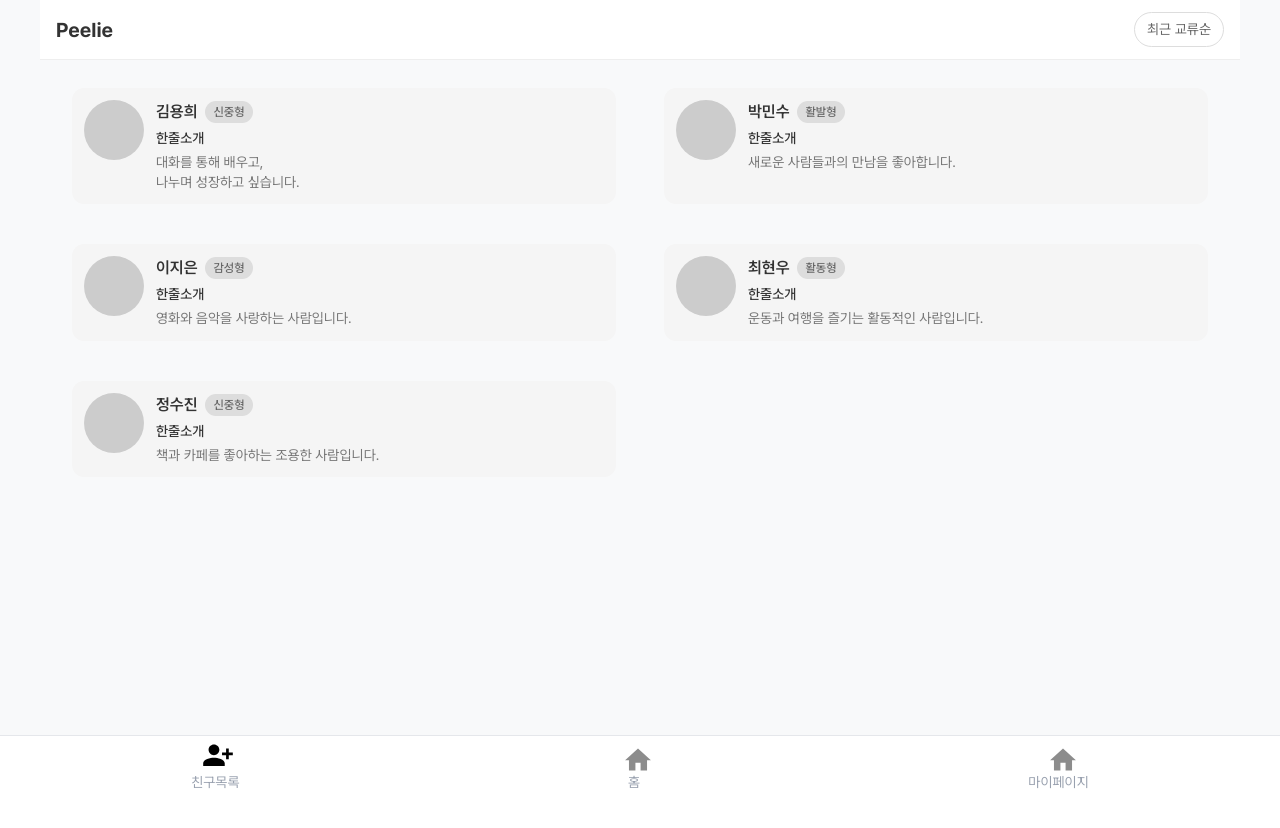
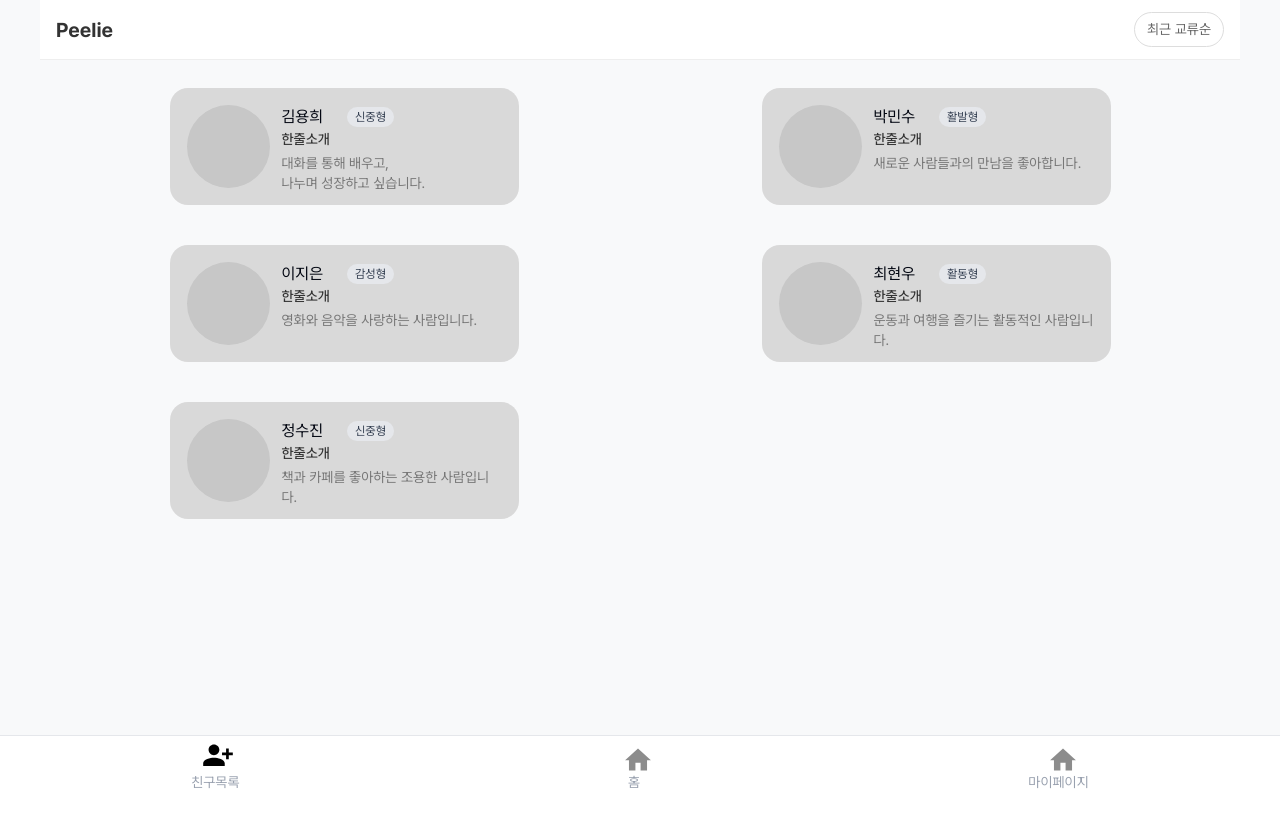
Before and after one commit to Peeliee/peelie-web, a React (Vite) app: page /friends in a window 1280 px wide. Shown: the top 828 px of the page. Built offline with nearby package versions, Linux system fonts and the light colour scheme; no server answers.

Commit message:
feat: 친구 카드 style 수정

```diff
--- a/src/pages/FriendList/FriendList.css
+++ b/src/pages/FriendList/FriendList.css
@@ -48,7 +48,8 @@
 .bottom-nav {
   position: fixed;
   bottom: 0;
-  left: 0; right: 0;
+  left: 0;
+  right: 0;
   background: white;
   display: flex;
   justify-content: space-around;
@@ -104,22 +105,25 @@
 
 .friend-card {
   display: flex;
-  background: #f5f5f5;
-  border-radius: 12px;
-  padding: 12px;
-  margin: 12px 16px;
+  background: #d9d9d9;
+  border-radius: 18px;
+  padding: 17px;
+  margin: 12px auto;
   cursor: pointer;
   transition: background-color 0.2s;
+  height: 117px;
+  width: 349px;
+  max-width: calc(100vw - 32px);
 }
 
 .friend-card:hover {
-  background: #eeeeee;
+  background: #c7c7c7;
 }
 
 .avatar {
-  width: 60px;
-  height: 60px;
-  background: #ccc;
+  width: 83px;
+  height: 83px;
+  background: #c7c7c7;
   border-radius: 50%;
   flex-shrink: 0;
 }
@@ -129,25 +133,7 @@
   flex: 1;
 }
 
-/* 3단계: 텍스트와 배지 꾸미기 */
-.info h2 {
-  font-size: 16px;
-  margin: 0 0 4px 0;
-  display: flex;
-  align-items: center;
-  gap: 8px;
-  font-weight: 600;
-  color: #333;
-}
-
-.badge {
-  background: #ddd;
-  border-radius: 999px;
-  padding: 2px 8px;
-  font-size: 12px;
-  color: #666;
-  font-weight: 500;
-}
+/* 3단계: 텍스트와 배지 꾸미는 css 제거 */
 
 .tagline {
   color: #333;
--- a/src/pages/FriendList/FriendList.tsx
+++ b/src/pages/FriendList/FriendList.tsx
@@ -62,9 +62,11 @@ export const FriendList = () => {
           >
             <div className="avatar"></div>
             <div className="info">
-              <h2>
+              <h2 className="flex items-center gap-6">
                 {friend.name}
-                <span className="badge">{friend.personality}</span>
+                <span className="px-2 py-0.5 text-xs bg-gray-200 text-gray-700 rounded-full">
+                  {friend.personality}
+                </span>
               </h2>
               <p className="tagline">{friend.tagline}</p>
               <p className="bio">{friend.bio}</p>
@@ -75,9 +77,15 @@ export const FriendList = () => {
 
       {/* 하단 네비게이션 */}
       <nav className="bottom-nav">
-        <a href="#" className="nav-item active">친구목록</a>
-        <a href="#" className="nav-item">홈</a>
-        <a href="#" className="nav-item">마이페이지</a>
+        <a href="#" className="nav-item active">
+          친구목록
+        </a>
+        <a href="#" className="nav-item">
+          홈
+        </a>
+        <a href="#" className="nav-item">
+          마이페이지
+        </a>
       </nav>
     </div>
   );
```
